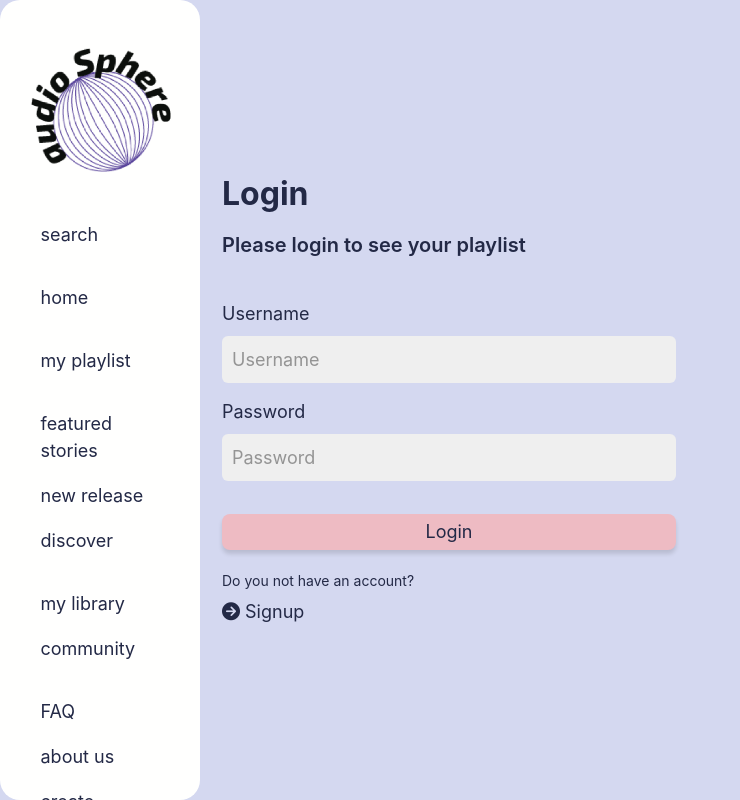
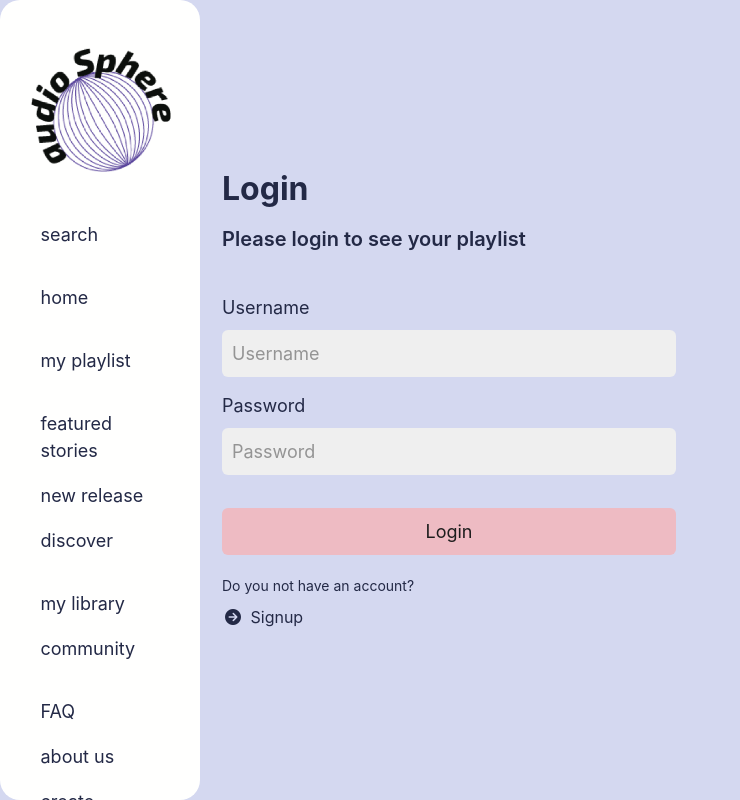
Before and after one commit to tanveerali13/audiosphere-v2, a PHP site: page /views/login.php in a window 1280 px wide. Shown: the whole page, without its empty margins (0-740 px from the left). Run offline with PHP 8.4, Linux system fonts and the light colour scheme.

Commit message:
added class name

```diff
--- a/views/display-myplaylist.php
+++ b/views/display-myplaylist.php
@@ -11,7 +11,6 @@
 
     <!-- GOOGLE FONT -->
     <link href="https://fonts.googleapis.com/css?family=Inter:100,200,300,regular,500,600,700,800,900">
-
 
     <!-- CSS -->
     <link rel="stylesheet" href="../css/myplaylist.css">
--- a/views/login.php
+++ b/views/login.php
@@ -73,10 +73,10 @@
                     <label for="password">Password</label>
                     <input type="text" name="password" placeholder="Password" class="form-control" required>
 
-                    <input type="submit" name="login" value="Login" class="btn btn-primary">
+                    <input type="submit" name="login" value="Login">
                 </form>
                 <p>Do you not have an account?</p>
-                <a href="signup.php"><i class="fa-solid fa-circle-arrow-right"></i>&nbsp;Signup</a>
+                <a href="signup.php" class="arrow-btn"><i class="fa-solid fa-circle-arrow-right"></i>&nbsp;Signup</a>
             </div>
         </section>
     </main>
--- a/views/signup.php
+++ b/views/signup.php
@@ -84,10 +84,10 @@
                     <label for="image">Image</label>
                     <input type="file" name="image" class="form-control">
 
-                    <input id="signup" type="submit" name="signup" value="Signup" class="btn btn-primary">
+                    <input id="signup" type="submit" name="signup" value="Signup">
                 </form>
                 <p>Do you already have an account?</p>
-                <a href="login.php"><i class="fa-solid fa-circle-arrow-right"></i>&nbsp;Login</a>
+                <a href="login.php" class="arrow-btn"><i class="fa-solid fa-circle-arrow-right"></i>&nbsp;Login</a>
             </div>
         </section>
     </main>
```
